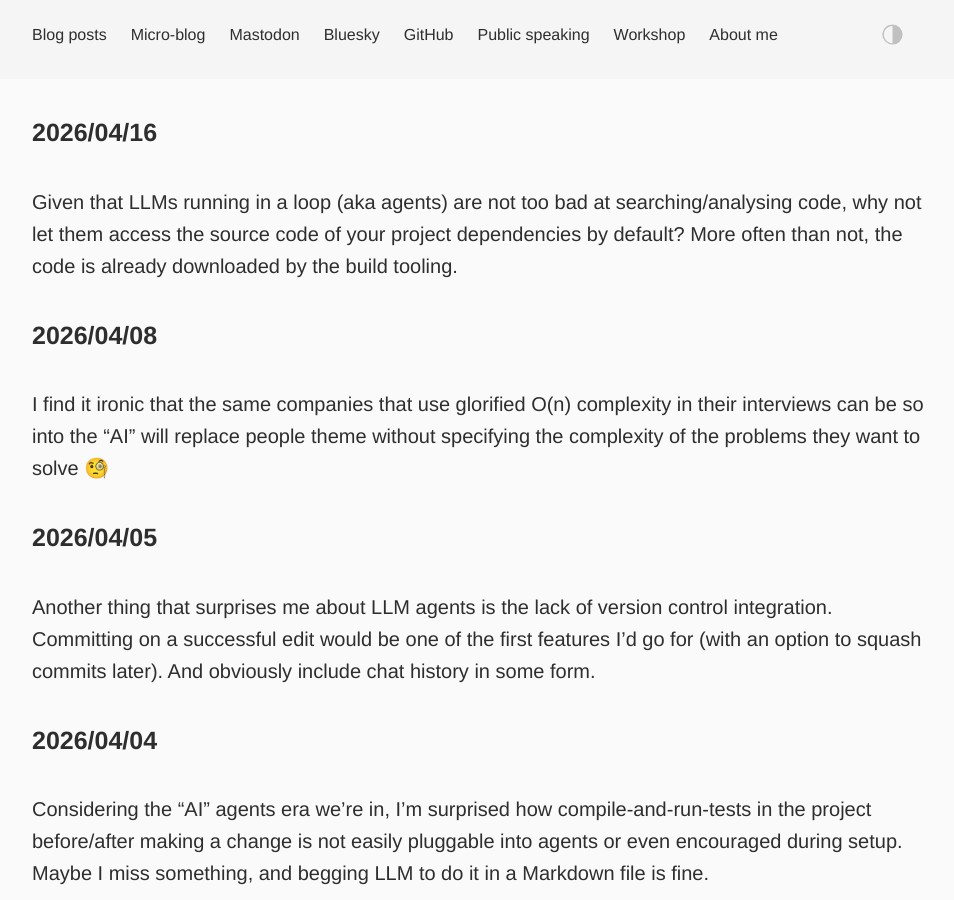
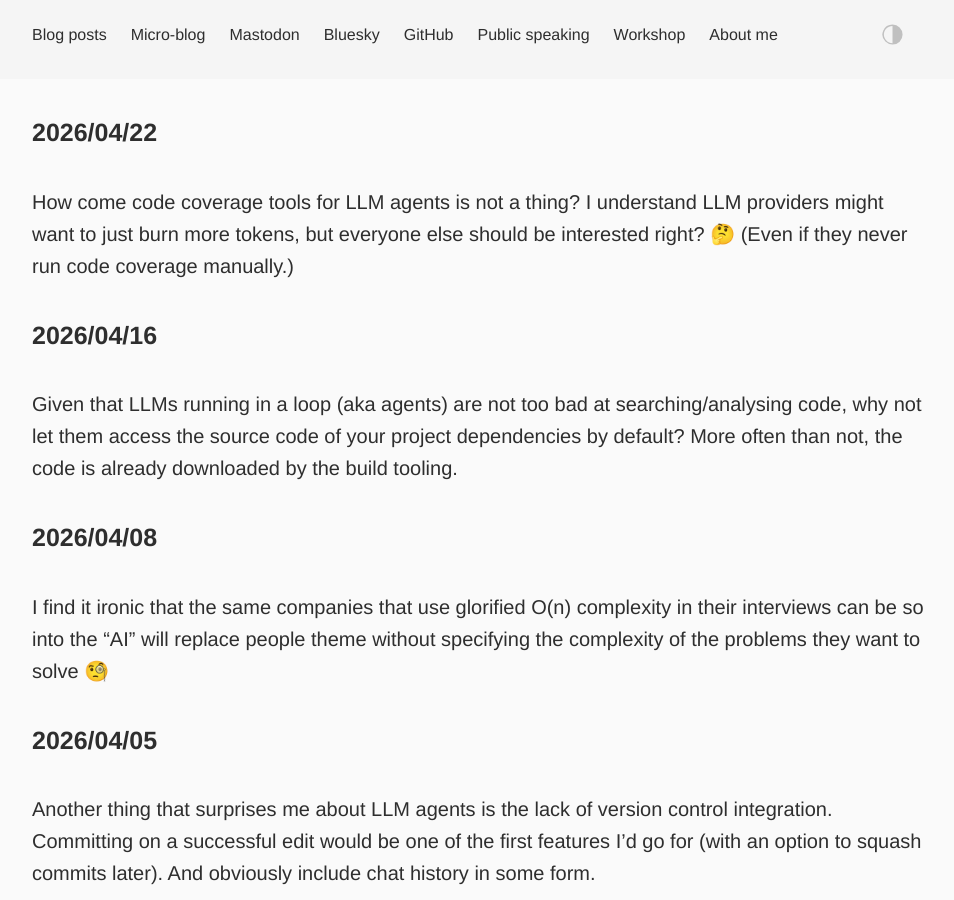
Before and after one commit to dkandalov/dkandalov.github.io, a Jekyll site: the page built from micro-blog.md, in a window 1280 px wide and 900 px high. Shown: the whole window, without its empty margins (160-1114 px from the left). Built offline with Jekyll 4.4.1, drawn with Linux system fonts in a browser that asks for light colours.

Commit message:
updated micro-blog

```diff
--- a/micro-blog.md
+++ b/micro-blog.md
@@ -2,6 +2,9 @@
 layout: post
 permalink: /micro-blog/
 ---
+
+#### 2026/04/22
+How come code coverage tools for LLM agents is not a thing? I understand LLM providers might want to just burn more tokens, but everyone else should be interested right? 🤔 (Even if they never run code coverage manually.)
 
 #### 2026/04/16
 Given that LLMs running in a loop (aka agents) are not too bad at searching/analysing code, why not let them access the source code of your project dependencies by default? More often than not, the code is already downloaded by the build tooling.
```
